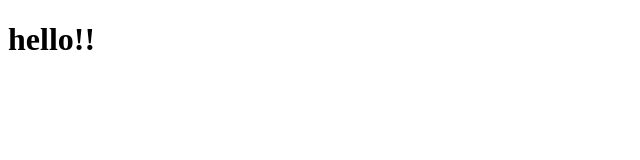
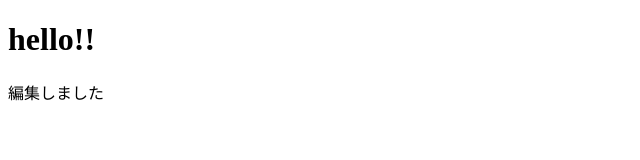
Before and after one commit to DirtFlea/dirtyproduct, a plain HTML site: page index.html in a window 1280 px wide. Shown: the whole page, without its empty margins (0-640 px from the left). Drawn offline with Linux system fonts and the light colour scheme.

Commit message:
さらに新しいファイルを送信します

```diff
--- a/index.html
+++ b/index.html
@@ -8,5 +8,6 @@
 </head>
 <body>
   <h1>hello!!</h1>
+  <p>編集しました</p>
 </body>
 </html>
```
Also changed, not shown: 1 other file.
